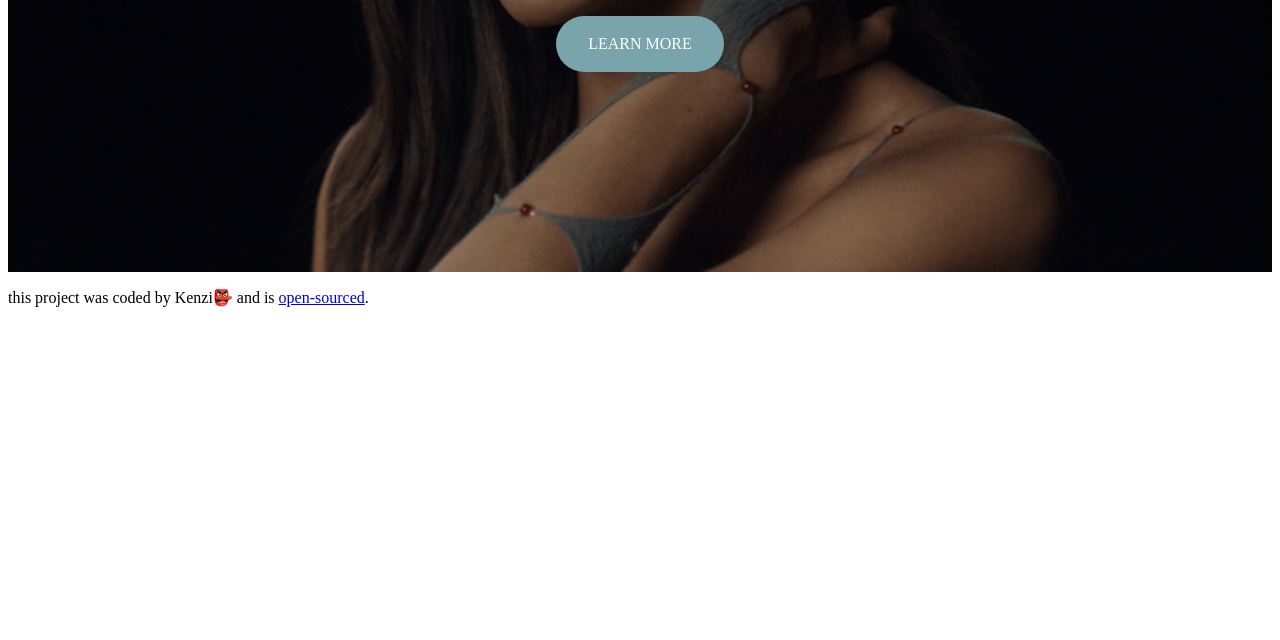
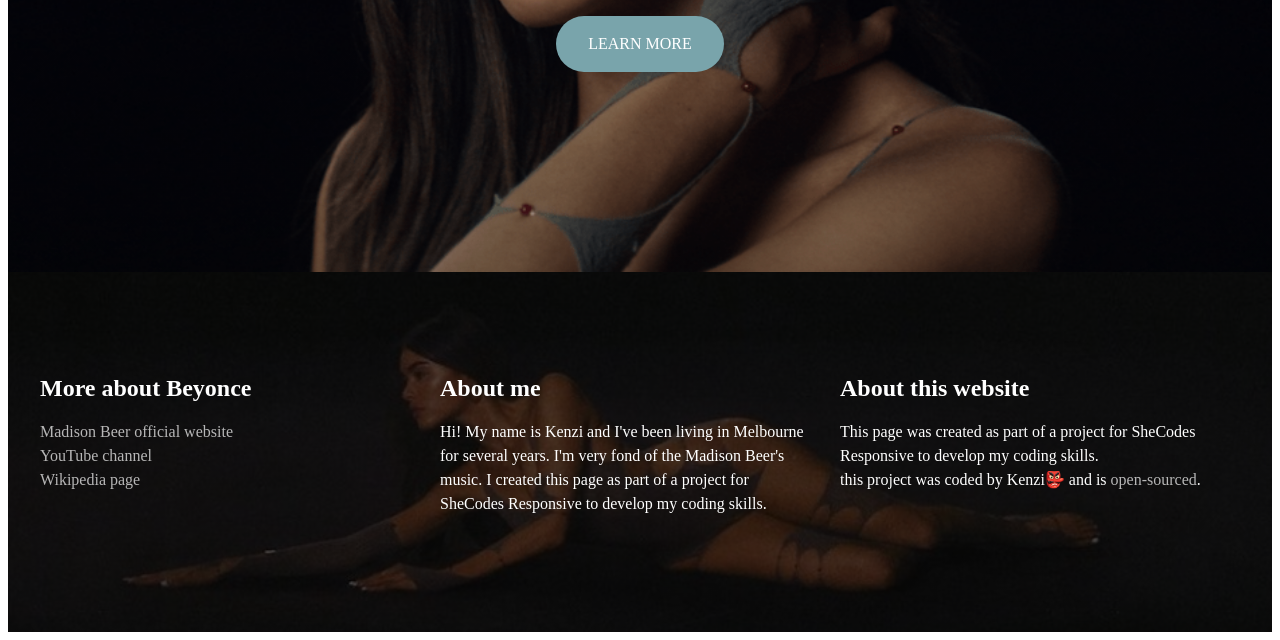
Before and after one commit to Kenzimonster/responsive-addon-project, a plain HTML site: page index.html in a window 1280 px wide. Shown: the part 506-1146 px from the top of the page. Before the commit the page ends 829 px from the top, so only its background shows below. Drawn offline with Linux system fonts and the light colour scheme.

Commit message:
made footer
made and styled the footer of page.

```diff
--- a/css/style.css
+++ b/css/style.css
@@ -10,13 +10,17 @@ body {
   margin: 0 auto;
   max-width: 1400px;
 }
-
+.grid {
+  display: grid;
+  grid-template-columns: 1fr 1fr 1fr;
+}
+section {
+  max-width: 1200px;
+  margin: 0 auto;
+}
 header {
   color: #ffffff;
-  background-image: linear-gradient(
-      rgba(0, 0, 0, 0.3) 50%,
-      rgba(0, 0, 0, 0.3) 50%
-    ),
+  background-image: linear-gradient(rgba(0, 0, 0, 0.05), rgba(0, 0, 0, 0.4)),
     url("../Images/Madison-hero.png");
   background-repeat: no-repeat;
   background-size: cover;
@@ -63,6 +67,42 @@ h2 {
   font-weight: 700;
 }
 
+footer {
+  color: #ffffff;
+  background-image: linear-gradient(
+      rgba(0, 0, 0, 0.7) 50%,
+      rgba(0, 0, 0, 0.7) 50%
+    ),
+    url("../Images/madison-beer-footer.jpg");
+  background-repeat: no-repeat;
+  background-size: cover;
+  background-position: center;
+  padding: 100px 0;
+  font-size: 16px;
+  line-height: 24px;
+}
+footer a {
+  text-decoration: none;
+  color: rgba(255, 255, 255, 0.7);
+}
+footer ul {
+  padding: 0;
+}
+footer li {
+  list-style: none;
+  margin: 0;
+  padding: 0;
+}
+h5 {
+  font-family: var(--title-font);
+  font-size: 24px;
+  line-height: 32px;
+  margin: 0;
+}
+footer p {
+  margin-right: 30px;
+}
+
 @media (max-width: 900px) {
   header {
     padding: 60px 0;
--- a/index.html
+++ b/index.html
@@ -15,7 +15,52 @@
         <a href="#" target="#" title="#">Learn More</a>
       </header>
       <footer>
+        <section class="grid">
+          <div>
+            <h5>More about Beyonce</h5>
+            <ul>
+              <li>
+                <a
+                  href="https://www.madisonbeer.com"
+                  target="_blank"
+                  title="Madison Beer official website"
+                  >Madison Beer official website</a
+                >
+              </li>
+              <li>
+                <a
+                  href="https://www.youtube.com/channel/UC7zjjW_bvcVsPcBiqUPJf1w"
+                  target="_blank"
+                  title="Madison Beer on YouTube"
+                  >YouTube channel</a
+                >
+              </li>
+              <li>
+                <a
+                  href="https://en.wikipedia.org/wiki/Madison_Beer"
+                  target="_blank"
+                  title="Wikipedia/Madison Beer"
+                  >Wikipedia page</a
+                >
+              </li>
+            </ul>
+          </div>
+          <div>
+            <h5>About me</h5>
             <p>
+              Hi! My name is Kenzi and I've been living in Melbourne for several
+              years. I'm very fond of the Madison Beer's music. I created this
+              page as part of a project for SheCodes Responsive to develop my
+              coding skills.
+            </p>
+          </div>
+          <div>
+            <h5>About this website</h5>
+            <p>
+              This page was created as part of a project for SheCodes Responsive
+              to develop my coding skills.
+
+              <br />
               this project was coded by Kenzi👺 and is
               <a
                 href="https://github.com/Kenzimonster/responsive-addon-project"
@@ -24,6 +69,8 @@
                 >open-sourced</a
               >.
             </p>
+          </div>
+        </section>
       </footer>
     </div>
   </body>
```
Lines whose indentation alone changed are shown as unchanged.
